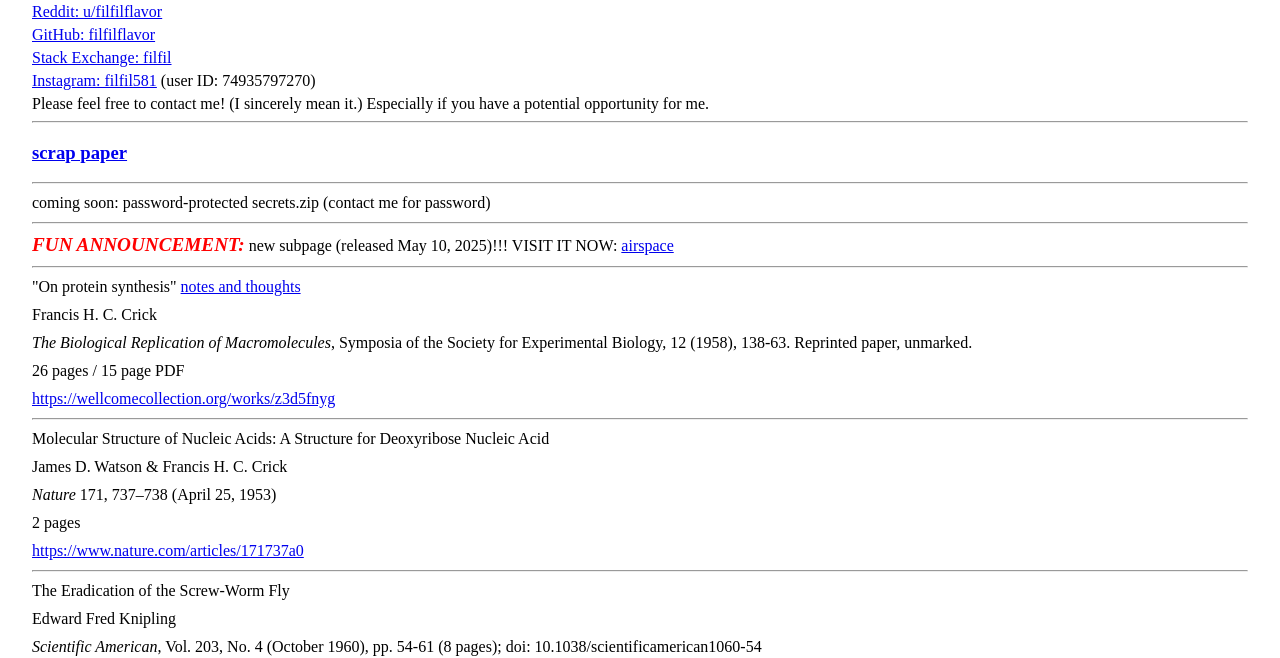
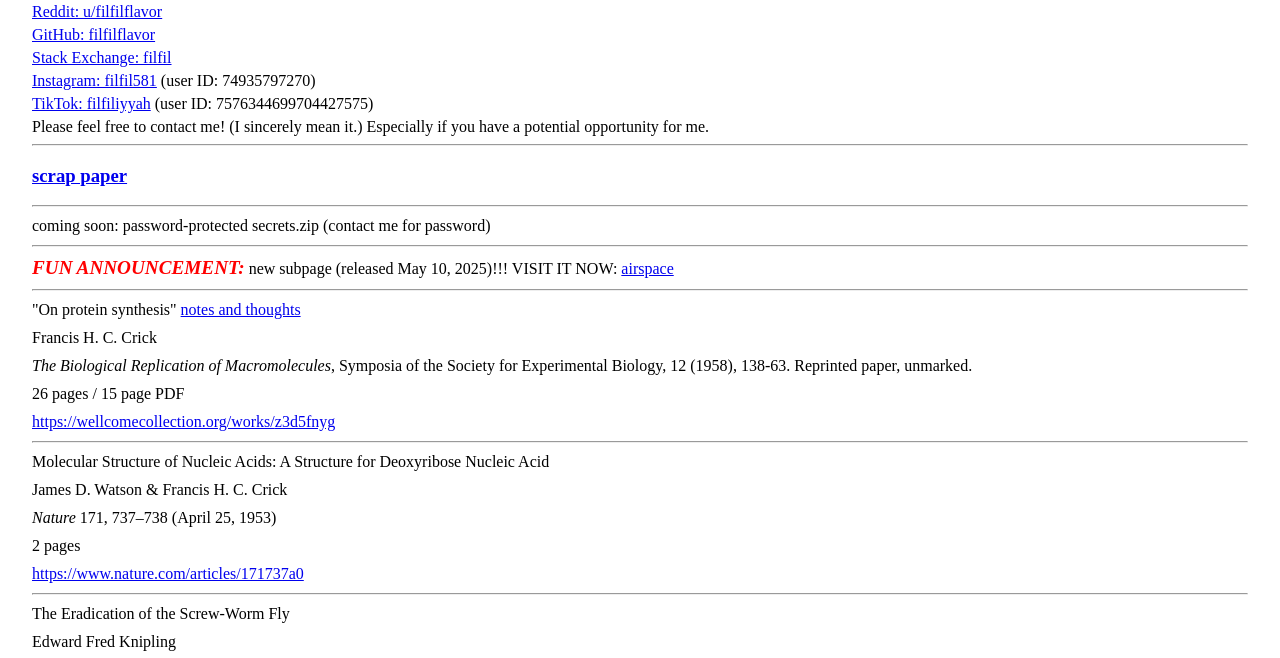
Before and after one commit to filfilflavor/filfilflavor.github.io, a plain HTML site: page index.html in a window 1280 px wide. Shown: the part 146-804 px from the top of the page. Drawn offline with Linux system fonts and the light colour scheme.

Commit message:
Add TikTok link to index.html

```diff
--- a/index.html
+++ b/index.html
@@ -14,6 +14,7 @@
 <p><a href="https://github.com/filfilflavor">GitHub: filfilflavor</a></p>
 <p><a href="https://stackexchange.com/users/42195691/filfil">Stack Exchange: filfil</a></p>
 <p><a href="https://www.instagram.com/filfil581">Instagram: filfil581</a> (user ID: 74935797270)</p>
+<p><a href="https://www.tiktok.com/@filfiliyyah">TikTok: filfiliyyah</a> (user ID: 7576344699704427575)</p>
 <p>Please feel free to contact me! (I sincerely mean it.) Especially if you have a potential opportunity for me.</p>
 </div>
 <hr>
```
